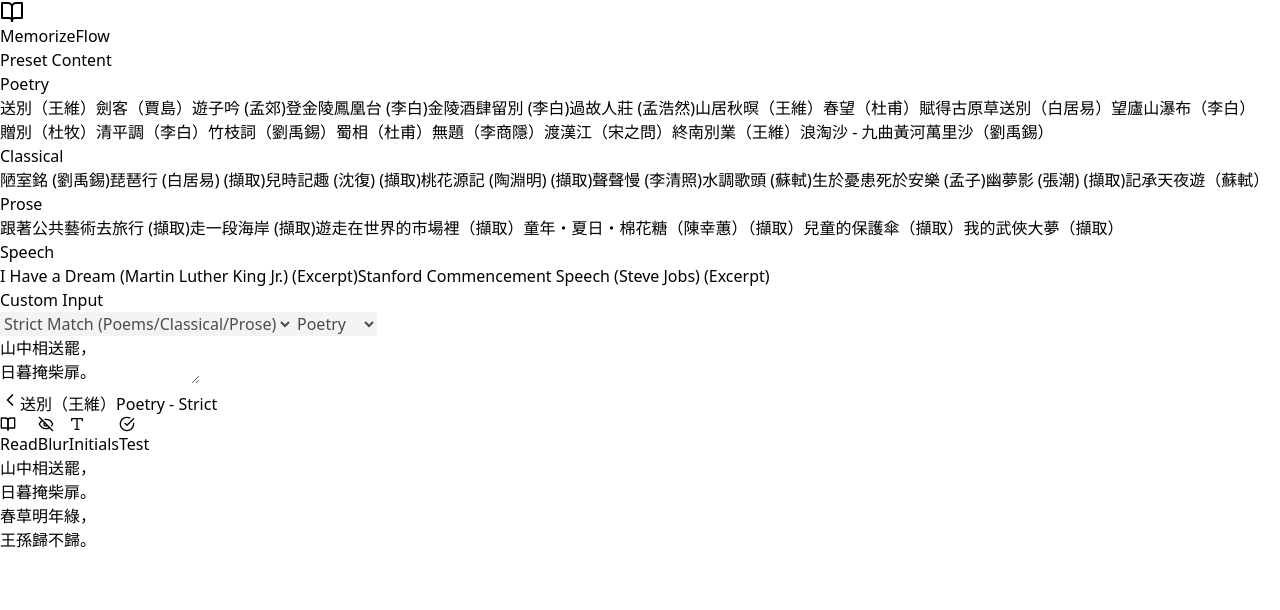
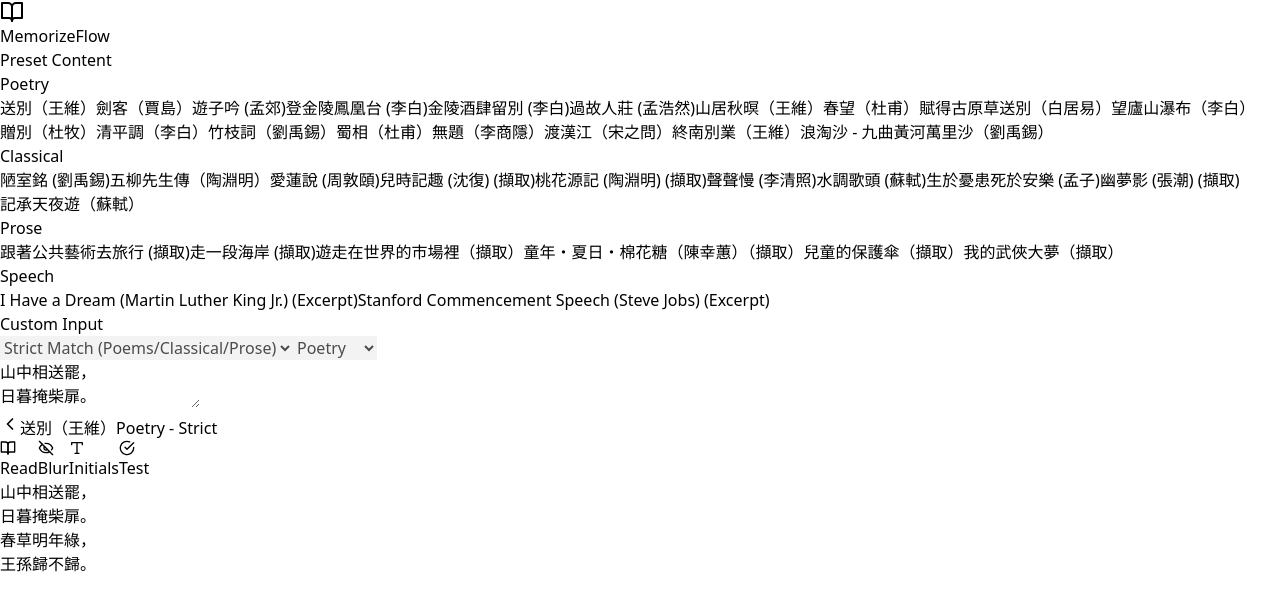
Before and after one commit to Albair581/memorize-flow, a React (Vite) app: page / in a window 1280 px wide. Shown: the top 610 px of the page. Built offline with nearby package versions, Linux system fonts and the light colour scheme; the HTML template or start-up script is replaced by a standard one.

Commit message:
added new

```diff
--- a/src/App.jsx
+++ b/src/App.jsx
@@ -52,12 +52,20 @@
     content: `山不在高，有仙則名。水不在深，有龍則靈。斯是陋室，惟吾德馨。苔痕上階綠，草色入簾青。談笑有鴻儒，往來無白丁。可以調素琴，閱金經。無絲竹之亂耳，無案牘之勞形。南陽諸葛廬，西蜀子雲亭。孔子云：何陋之有？`
   },
   {
-    id: 'pipaxing',
-    title: '琵琶行 (白居易) (擷取)',
+    id: 'wuliuxianshengzhuan',
+    title: '五柳先生傳（陶淵明）',
     category: 'Classical',
     type: 'strict',
     lang: 'zh',
-    content: `潯陽江頭夜送客，楓葉荻花秋瑟瑟。\n主人下馬客在船，舉酒欲飲無管弦。\n醉不成歡慘將別，別時茫茫江浸月。\n忽聞水上琵琶聲，主人忘歸客不發。\n尋聲暗問彈者誰？琵琶聲停欲語遲。\n移船相近邀相見，添酒回燈重開宴。\n千呼萬喚始出來，猶抱琵琶半遮面。\n轉軸撥弦三兩聲，未成曲調先有情。\n弦弦掩抑聲聲思，似訴平生不得志。\n低眉信手續續彈，說盡心中無限事。\n輕攏慢捻抹復挑，初為霓裳後六么。\n大弦嘈嘈如急雨，小弦切切如私語。\n嘈嘈切切錯雜彈，大珠小珠落玉盤。\n間關鶯語花底滑，幽咽泉流冰下難。\n冰泉冷澀弦凝絕，凝絕不通聲暫歇。\n別有幽愁暗恨生，此時無聲勝有聲。\n銀瓶乍破水漿迸，鐵騎突出刀槍鳴。\n曲終收撥當心畫，四弦一聲如裂帛。\n東船西舫悄無言，唯見江心秋月白。\n沉吟放撥插弦中，整頓衣裳起斂容。\n自言本是京城女，家在蝦蟆陵下住。\n十三學得琵琶成，名屬教坊第一部。\n曲罷曾教善才服，妝成每被秋娘妒。\n五陵年少爭纏頭，一曲紅綃不知數。\n鈿頭銀篦擊節碎，血色羅裙翻酒污。\n今年歡笑復明年，秋月春風等閒度。\n弟走從軍阿姨死，暮去朝來顏色故。\n門前冷落鞍馬稀，老大嫁作商人婦。\n商人重利輕別離，前月浮梁買茶去。\n去來江口守空船，繞船月明江水寒。\n夜深忽夢少年事，夢啼妝淚紅闌乾。\n我聞琵琶已嘆息，又聞此語重唧唧。\n同是天涯淪落人，相逢何必曾相識！\n我從去年辭帝京，謫居臥病潯陽城。\n潯陽地僻無音樂，終歲不聞絲竹聲。\n住近湓江地低濕，黃蘆苦竹繞宅生。\n其間旦暮聞何物？杜鵑啼血猿哀鳴。\n春江花朝秋月夜，往往取酒還獨傾。\n豈無山歌與村笛？嘔啞嘲哳難為聽。\n今夜聞君琵琶語，如聽仙樂耳暫明。\n莫辭更坐彈一曲，為君翻作琵琶行。\n感我此言良久立，卻坐促弦弦轉急。\n淒淒不似向前聲，滿座重聞皆掩泣。\n座中泣下誰最多？江州司馬青衫濕。\n`
+    content: `先生不知何許人也，亦不詳其姓字，宅邊有五柳樹，因以為號焉。閑靜少言，不慕榮利。好讀書，不求甚解；每有會意，便欣然忘食。性嗜酒，家貧不能常得。親舊知其如此，或置酒而招之；造飲輒盡，期在必醉。既醉而退，曾不吝情去留。環堵蕭然，不蔽風日；短褐穿結，簞瓢屢空，晏如也。常著文章自娛，頗示己志。忘懷得失，以此自終。\n贊曰：黔婁之妻有言：「不戚戚於貧賤，不汲汲於富貴。」其言茲若人之儔乎？銜觴賦詩，以樂其志，無懷氏之民歟？葛天氏之民歟？`
+  },
+  {
+    id: 'ailianshuo',
+    title: '愛蓮說 (周敦頤)',
+    category: 'Classical',
+    type: 'strict',
+    lang: 'zh',
+    content: `水陸草木之花，可愛者甚蕃：晉陶淵明獨愛菊；自李唐來，世人盛愛牡丹。予獨愛蓮之出淤泥而不染，濯清漣而不妖，中通外直，不蔓不枝；香遠益清，亭亭淨植，可遠觀而不可褻玩焉。\n予謂：菊，花之隱逸者也；牡丹，花之富貴者也；蓮，花之君子者也。噫！菊之愛，陶後鮮有聞。蓮之愛，同予者何人？牡丹之愛，宜乎眾矣。`
   },
   {
     id: 'ershi',
```
